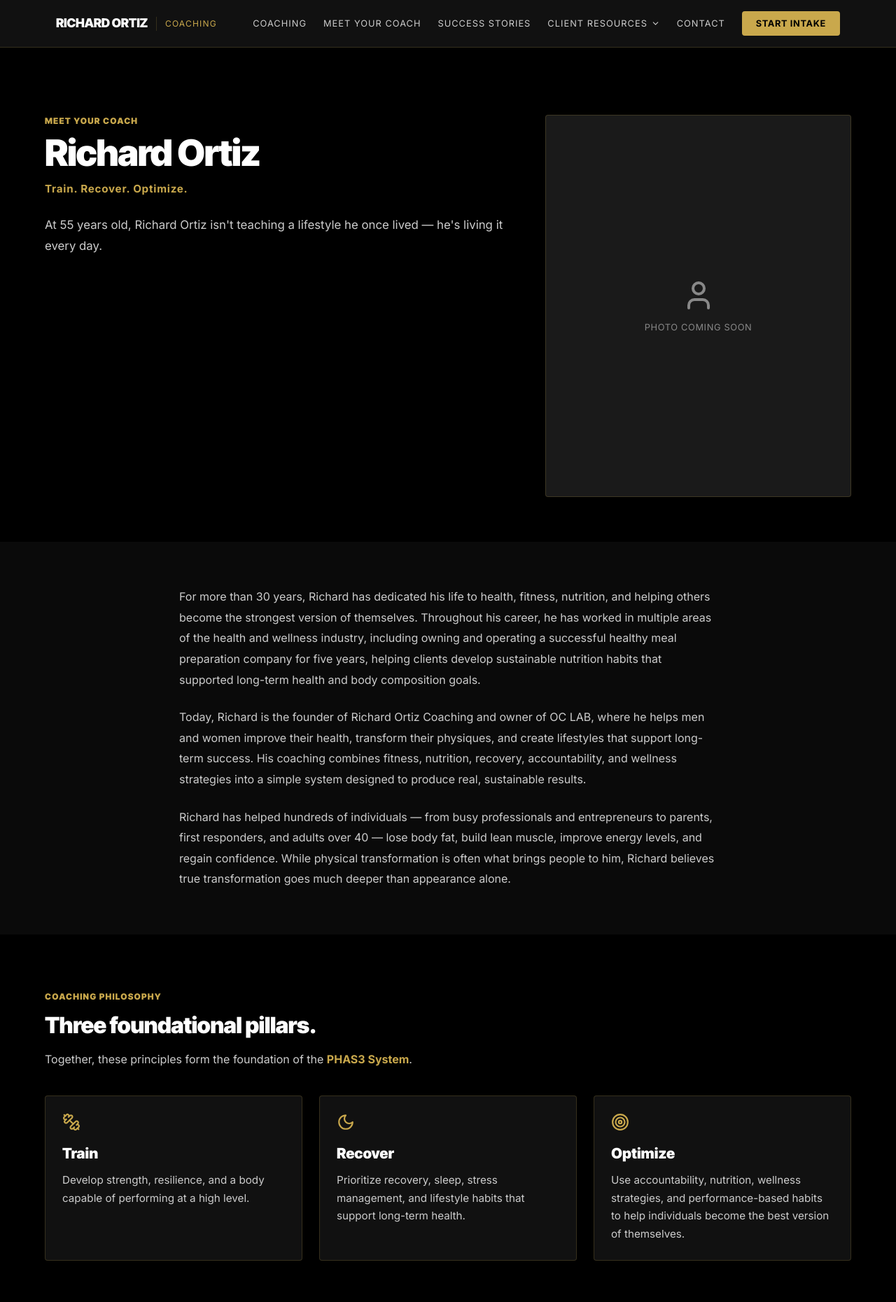
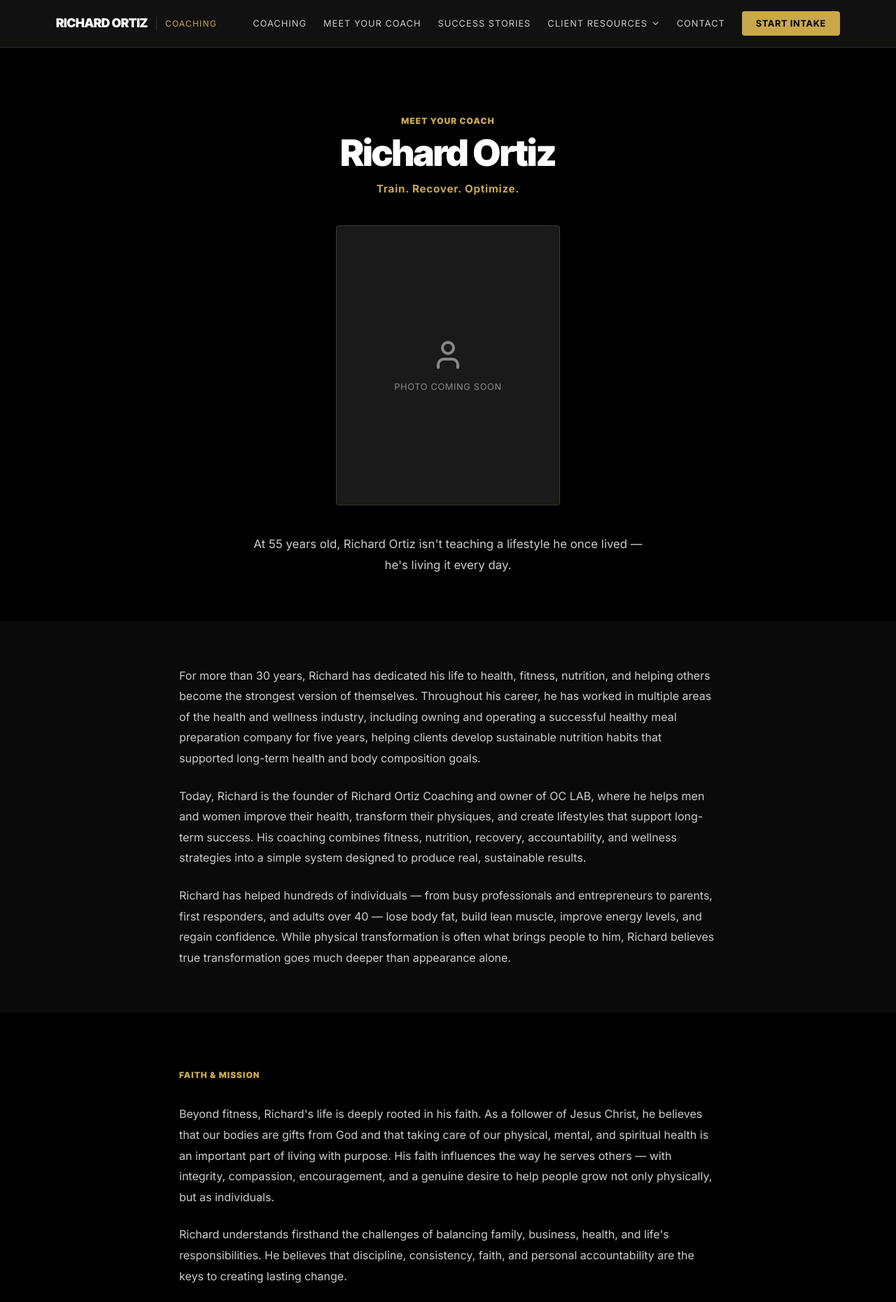
Before and after one commit to asaasinai/richard-ortiz-coaching, a Next.js app: page /meet-your-coach in a window 1280 px wide. Shown: the top 1860 px of the page at 70% size. Built offline with nearby package versions, Linux system fonts and the light colour scheme.

Commit message:
feat: meet-your-coach - centered hero photo above bio, remove pillars section

```diff
--- a/src/app/meet-your-coach/page.tsx
+++ b/src/app/meet-your-coach/page.tsx
@@ -2,7 +2,7 @@ import type { Metadata } from "next"
 import Link from "next/link"
 import Nav from "@/components/Nav"
 import Footer from "@/components/Footer"
-import { Dumbbell, Moon, Target, User } from "lucide-react"
+import { User } from "lucide-react"
 
 export const metadata: Metadata = {
   title: "Meet Richard Ortiz | Richard Ortiz Coaching",
@@ -10,20 +10,13 @@ export const metadata: Metadata = {
     "30+ years in health, fitness, and nutrition. Founder of Richard Ortiz Coaching and owner of OC LAB. Train. Recover. Optimize.",
 }
 
-const pillars = [
-  { icon: Dumbbell, title: "Train", body: "Develop strength, resilience, and a body capable of performing at a high level." },
-  { icon: Moon, title: "Recover", body: "Prioritize recovery, sleep, stress management, and lifestyle habits that support long-term health." },
-  { icon: Target, title: "Optimize", body: "Use accountability, nutrition, wellness strategies, and performance-based habits to help individuals become the best version of themselves." },
-]
-
 export default function MeetYourCoachPage() {
   return (
     <>
       <Nav />
 
-      <section style={{ background: "var(--bg)", padding: "6rem 1rem 4rem" }}>
-        <div className="max-w-6xl mx-auto grid md:grid-cols-5 gap-10 items-start">
-          <div className="md:col-span-3">
+      <section style={{ background: "var(--bg)", padding: "6rem 1rem 4rem", textAlign: "center" }}>
+        <div className="max-w-3xl mx-auto" style={{ display: "flex", flexDirection: "column", alignItems: "center" }}>
           <span className="section-num">Meet Your Coach</span>
           <h1 style={{ fontFamily: "Inter Tight, sans-serif", fontWeight: 900, fontSize: "clamp(2.2rem, 5vw, 3.25rem)", letterSpacing: "-0.03em", lineHeight: 1.1 }}>
             Richard Ortiz
@@ -31,20 +24,20 @@ export default function MeetYourCoachPage() {
           <p style={{ color: "var(--gold)", fontSize: "0.95rem", letterSpacing: "0.05em", marginTop: "0.75rem", fontWeight: 700 }}>
             Train. Recover. Optimize.
           </p>
-            <p style={{ color: "var(--text-soft)", fontSize: "1.05rem", lineHeight: 1.8, marginTop: "1.5rem" }}>
-              At 55 years old, Richard Ortiz isn&apos;t teaching a lifestyle he once lived — he&apos;s living it every day.
-            </p>
-          </div>
           {/* Photo slot — replace with next/image when the professional photo lands */}
-          <div className="md:col-span-2 card" style={{
-            aspectRatio: "4/5", display: "flex", flexDirection: "column", alignItems: "center",
-            justifyContent: "center", gap: "0.75rem", background: "var(--surface-2)",
+          <div className="card" style={{
+            width: "min(320px, 100%)", aspectRatio: "4/5", display: "flex", flexDirection: "column",
+            alignItems: "center", justifyContent: "center", gap: "0.75rem",
+            background: "var(--surface-2)", marginTop: "2.5rem",
           }}>
             <User size={48} style={{ color: "var(--text-mute)" }} />
             <span style={{ color: "var(--text-mute)", fontSize: "0.8rem", letterSpacing: "0.05em", textTransform: "uppercase" }}>
               Photo coming soon
             </span>
           </div>
+          <p style={{ color: "var(--text-soft)", fontSize: "1.05rem", lineHeight: 1.8, marginTop: "2.5rem", maxWidth: 560 }}>
+            At 55 years old, Richard Ortiz isn&apos;t teaching a lifestyle he once lived — he&apos;s living it every day.
+          </p>
         </div>
       </section>
 
@@ -60,30 +53,8 @@ export default function MeetYourCoachPage() {
         </div>
       </section>
 
-      {/* PILLARS */}
+      {/* FAITH & MISSION */}
       <section style={{ background: "var(--bg)", padding: "5rem 1rem" }}>
-        <div className="max-w-6xl mx-auto">
-          <span className="section-num">Coaching Philosophy</span>
-          <h2 style={{ fontFamily: "Inter Tight, sans-serif", fontWeight: 900, fontSize: "2rem", letterSpacing: "-0.02em", marginBottom: "0.75rem" }}>
-            Three foundational pillars.
-          </h2>
-          <p style={{ color: "var(--text-soft)", marginBottom: "2.5rem" }}>
-            Together, these principles form the foundation of the <strong style={{ color: "var(--gold)" }}>PHAS3 System</strong>.
-          </p>
-          <div className="grid md:grid-cols-3 gap-6">
-            {pillars.map(p => (
-              <div key={p.title} className="card">
-                <p.icon size={26} style={{ color: "var(--gold)", marginBottom: "1rem" }} />
-                <h3 style={{ fontFamily: "Inter Tight, sans-serif", fontWeight: 900, fontSize: "1.3rem", marginBottom: "0.6rem" }}>{p.title}</h3>
-                <p style={{ color: "var(--text-soft)", fontSize: "0.95rem", lineHeight: 1.7 }}>{p.body}</p>
-              </div>
-            ))}
-          </div>
-        </div>
-      </section>
-
-      {/* FAITH & MISSION */}
-      <section style={{ background: "var(--bg-2)", padding: "5rem 1rem" }}>
         <div className="max-w-3xl mx-auto" style={{ display: "flex", flexDirection: "column", gap: "1.5rem" }}>
           <span className="section-num">Faith &amp; Mission</span>
           <p style={{ color: "var(--text-soft)", lineHeight: 1.85 }}>
@@ -114,7 +85,7 @@ export default function MeetYourCoachPage() {
       </section>
 
       {/* CTA */}
-      <section style={{ background: "var(--bg)", padding: "5rem 1rem", textAlign: "center" }}>
+      <section style={{ background: "var(--bg-2)", padding: "5rem 1rem", textAlign: "center" }}>
         <div className="max-w-3xl mx-auto">
           <h2 style={{ fontFamily: "Inter Tight, sans-serif", fontWeight: 900, fontSize: "2rem", letterSpacing: "-0.02em", marginBottom: "1rem" }}>
             Welcome to the Next Level.
```
Lines whose indentation alone changed are shown as unchanged.
